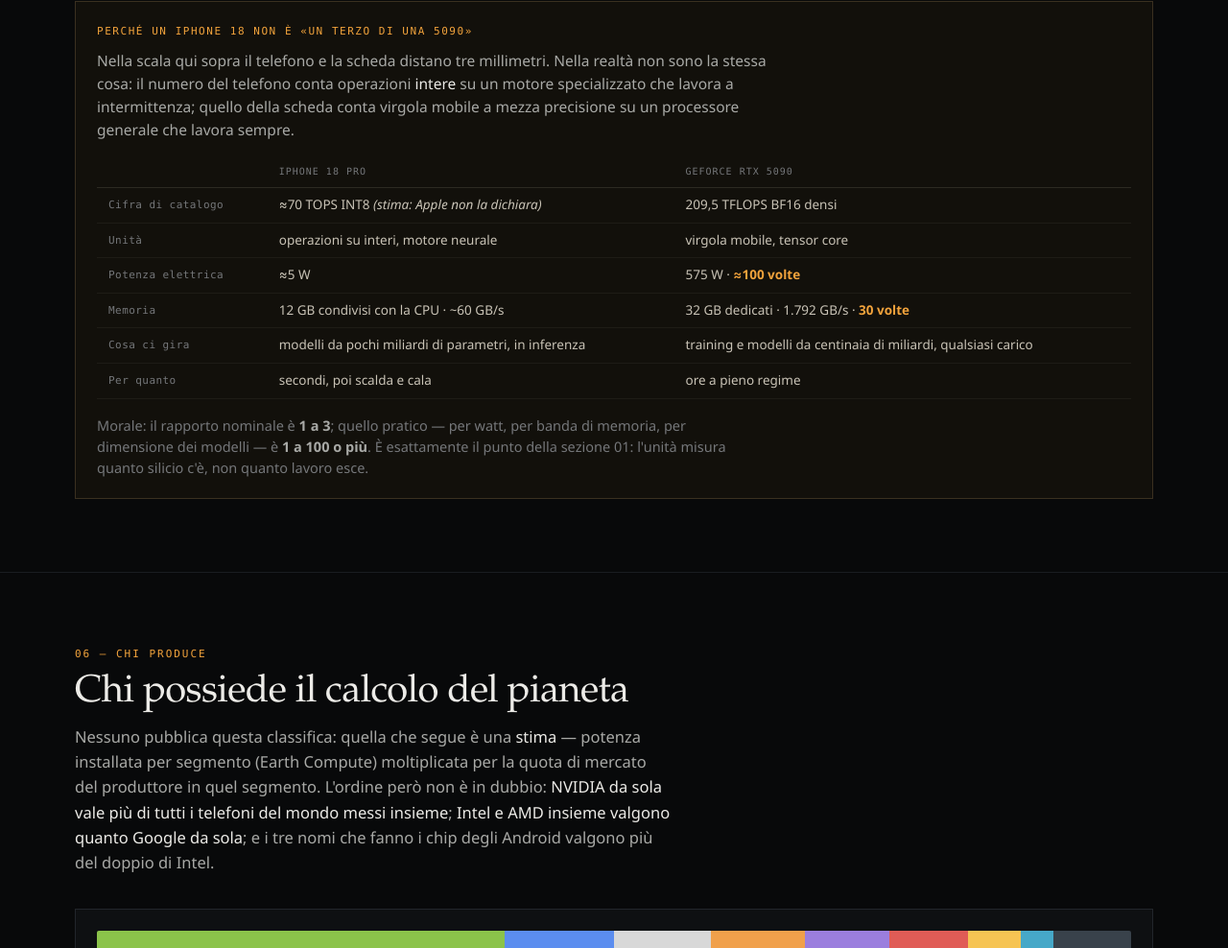
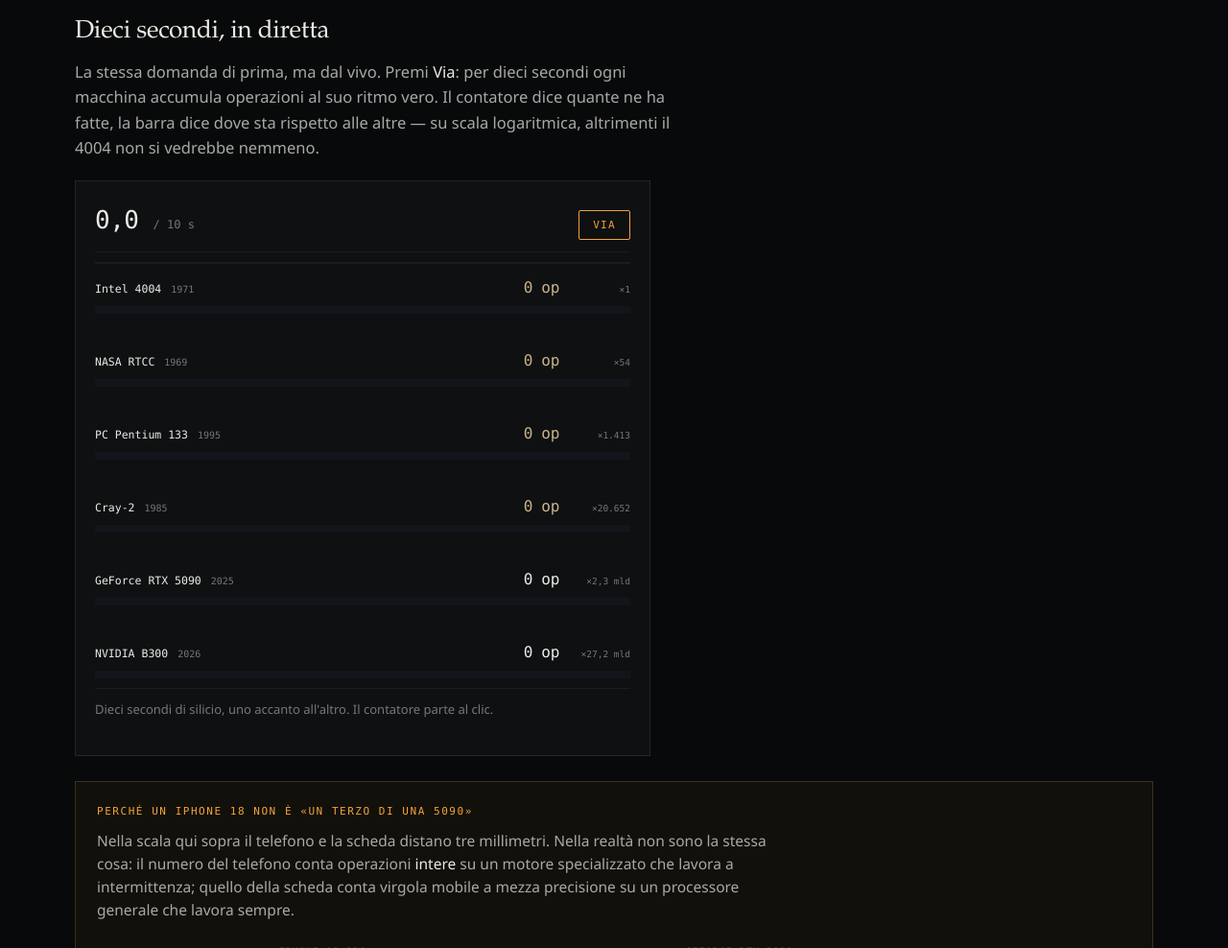
Before and after one commit to 011010101001/potenza-di-calcolo, a plain HTML site: page index.html in a window 1280 px wide. Shown: the part 10365-11353 px from the top of the page at 96% size. Drawn offline with Linux system fonts and the light colour scheme.

Commit message:
Arena 'dieci secondi': gara in tempo reale fra sei macchine
Contatori live con requestAnimationFrame, barre su scala logaritmica,
verdetto in anni di 4004. Aggiornato il README.

```diff
--- a/index.html
+++ b/index.html
@@ -211,6 +211,34 @@
     .spare{grid-column:span 2}
   }
 
+
+  /* ── arena 10 secondi ──────────────────── */
+  .arena{aspect-ratio:1/1;max-width:600px;border:1px solid var(--rule);background:var(--panel);
+    padding:20px 20px 18px;display:flex;flex-direction:column;margin-top:6px}
+  .atop{display:flex;align-items:baseline;gap:14px;padding-bottom:12px;border-bottom:1px solid var(--rule-soft)}
+  .atop .clock{font-family:var(--mono);font-size:26px;letter-spacing:-.02em;color:var(--ink)}
+  .atop .clock small{font-size:12px;color:var(--muted);letter-spacing:0}
+  .atop button{margin-left:auto;appearance:none;border:1px solid var(--pc);background:transparent;color:var(--pc);
+    font-family:var(--mono);font-size:11px;letter-spacing:.12em;text-transform:uppercase;padding:8px 14px;cursor:pointer;border-radius:2px}
+  .atop button:hover{background:var(--pc);color:#0b0a07}
+  .aprog{height:2px;background:var(--rule-soft);margin:10px 0 4px}
+  .aprog i{display:block;height:2px;width:0;background:var(--pc);transition:none}
+  .arows{flex:1;display:flex;flex-direction:column;justify-content:space-between;padding-top:8px}
+  .arow{display:flex;flex-direction:column;gap:6px}
+  .arhead{display:flex;align-items:baseline;gap:10px}
+  .arhead b{font-family:var(--mono);font-size:11.5px;font-weight:500;color:var(--ink)}
+  .arhead span{font-family:var(--mono);font-size:10px;color:var(--muted)}
+  .arhead .val{margin-left:auto;font-family:var(--mono);font-size:16px;color:var(--ink);letter-spacing:-.02em}
+  .arhead .rel{font-family:var(--mono);font-size:9.5px;color:var(--muted);min-width:64px;text-align:right}
+  .abar{height:8px;background:#12161a;border-radius:1px;overflow:hidden}
+  .abar i{display:block;height:8px;width:0;border-radius:1px}
+  .arow.old .abar i{background:#7a6236}
+  .arow.new .abar i{background:var(--world)}
+  .arow.old .arhead .val{color:#c9b48a}
+  .averdict{margin-top:10px;padding-top:12px;border-top:1px solid var(--rule-soft);font-size:13px;line-height:1.5;color:var(--muted);min-height:52px}
+  .averdict b{color:var(--ink);font-weight:500}
+  @media (max-width:760px){ .arena{aspect-ratio:auto;height:auto;gap:6px} .arows{gap:14px} }
+
   /* ── barre dispositivi ─────────────────── */
   .devchart{border:1px solid var(--rule);background:var(--panel);padding:16px 18px 14px}
   .devrow{display:grid;grid-template-columns:230px 1fr 108px 156px;gap:16px;align-items:center;padding:9px 0}
@@ -775,6 +803,25 @@
       e 19 milioni di PC con Pentium. Tutto dentro 1.000 watt e due mani.
       E il mondo intero ne contiene 37 milioni.
     </p>
+
+    <h3 class="subhead">Dieci secondi, in diretta</h3>
+    <p class="sub" style="margin-bottom:20px">
+      La stessa domanda di prima, ma dal vivo. Premi <b>Via</b>: per dieci secondi ogni macchina accumula
+      operazioni al suo ritmo vero. Il contatore dice quante ne ha fatte, la barra dice dove sta rispetto
+      alle altre — su scala logaritmica, altrimenti il 4004 non si vedrebbe nemmeno.
+    </p>
+
+    <div class="arena">
+      <div class="atop">
+        <div class="clock"><span id="aT">0,0</span> <small>/ 10 s</small></div>
+        <button type="button" id="aGo">Via</button>
+      </div>
+      <div class="aprog"><i id="aProg"></i></div>
+      <div class="arows" id="aRows"></div>
+      <div class="averdict" id="aVerdict">
+        Dieci secondi di silicio, uno accanto all'altro. Il contatore parte al clic.
+      </div>
+    </div>
 
     <div class="whybox">
       <h3>Perché un iPhone 18 non è «un terzo di una 5090»</h3>
@@ -2194,6 +2241,76 @@ const DATA = {"years":[1971,1972,1973,1974,1975,1976,1977,1978,1979,1980,1981,19
     }).join('');
   })();
 
+  /* ── arena: dieci secondi dal vivo ─────────────────────────── */
+  (function(){
+    const host=document.getElementById('aRows'); if(!host) return;
+    const D=[
+      ['Intel 4004','1971',9.2e4,'old'],
+      ['NASA RTCC','1969',5.0e6,'old'],
+      ['PC Pentium 133','1995',1.3e8,'old'],
+      ['Cray-2','1985',1.9e9,'old'],
+      ['GeForce RTX 5090','2025',2.1e14,'new'],
+      ['NVIDIA B300','2026',2.5e15,'new']
+    ];
+    const BASE=D[0][2];
+    const LO=4,HI=17;
+    const rel=r=>r<10?'×'+fmtIt(r,1):r<1e6?'×'+fmtIt(r,0):r<1e9?'×'+fmtIt(r/1e6,1)+' mln':'×'+fmtIt(r/1e9,1)+' mld';
+    function fmtIt(v,d){return new Intl.NumberFormat('it-IT',{maximumFractionDigits:d}).format(v);}
+    const fmtT=new Intl.NumberFormat('it-IT',{minimumFractionDigits:1,maximumFractionDigits:1});
+
+    host.innerHTML=D.map(d=>
+      '<div class="arow '+d[3]+'">'
+      +'<div class="arhead"><b>'+d[0]+'</b><span>'+d[1]+'</span>'
+      +'<span class="val" data-v>0 op</span><span class="rel">'+rel(d[2]/BASE)+'</span></div>'
+      +'<div class="abar"><i data-b></i></div></div>'
+    ).join('');
+
+    const rows=[...host.querySelectorAll('.arow')].map((r,i)=>({
+      rate:D[i][2], val:r.querySelector('[data-v]'), bar:r.querySelector('[data-b]')
+    }));
+    const tEl=document.getElementById('aT'), prog=document.getElementById('aProg');
+    const btn=document.getElementById('aGo'), verdict=document.getElementById('aVerdict');
+    let running=false;
+
+    function render(t){
+      tEl.textContent=fmtT.format(t);
+      prog.style.width=(t/10*100)+'%';
+      rows.forEach(r=>{
+        const ops=r.rate*t;
+        r.val.textContent= ops<1e3 ? Math.round(ops)+' op' : humanShort(ops)+'op';
+        const l=ops>0?Math.log10(ops):LO;
+        r.bar.style.width=Math.max(0,Math.min(100,(l-LO)/(HI-LO)*100))+'%';
+      });
+    }
+
+    function finish(){
+      running=false;
+      btn.textContent='Ripeti';
+      const maxR=rows[rows.length-1].rate, minR=rows[0].rate;
+      const anni=(10*(maxR/minR))/3.15576e7;
+      verdict.innerHTML='<b>Dieci secondi.</b> La B300 ha accumulato '+humanShort(maxR*10)
+        +'op: al 4004, per arrivare allo stesso numero, servirebbero <b>'
+        +new Intl.NumberFormat('it-IT',{maximumFractionDigits:0}).format(anni)+' anni</b>. '
+        +'E nei suoi dieci secondi il 4004 ha fatto '+humanShort(minR*10)
+        +'op — meno di quante la B300 ne fa in <b>un microsecondo</b>.';
+    }
+
+    btn.addEventListener('click',()=>{
+      if(running) return;
+      running=true; btn.textContent='Via…';
+      let t0=null;
+      render(0);
+      function step(ts){
+        if(t0===null) t0=ts;
+        const t=Math.min(10,(ts-t0)/1000);
+        render(t);
+        if(t<10) requestAnimationFrame(step); else finish();
+      }
+      requestAnimationFrame(step);
+    });
+    render(0);
+  })();
+
 })();
 </script>
 </body>
```
Also changed, not shown: 1 other file.
